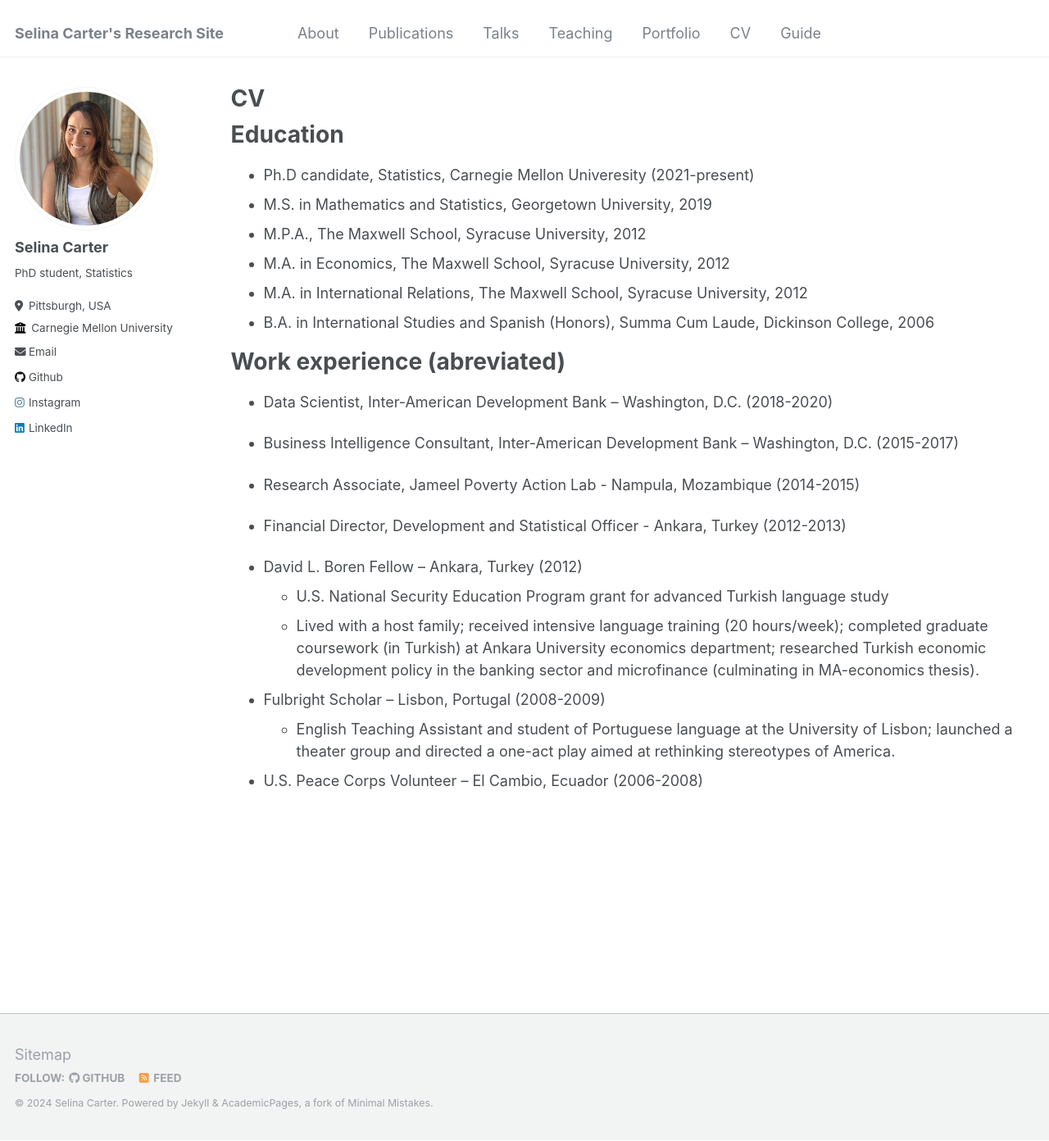
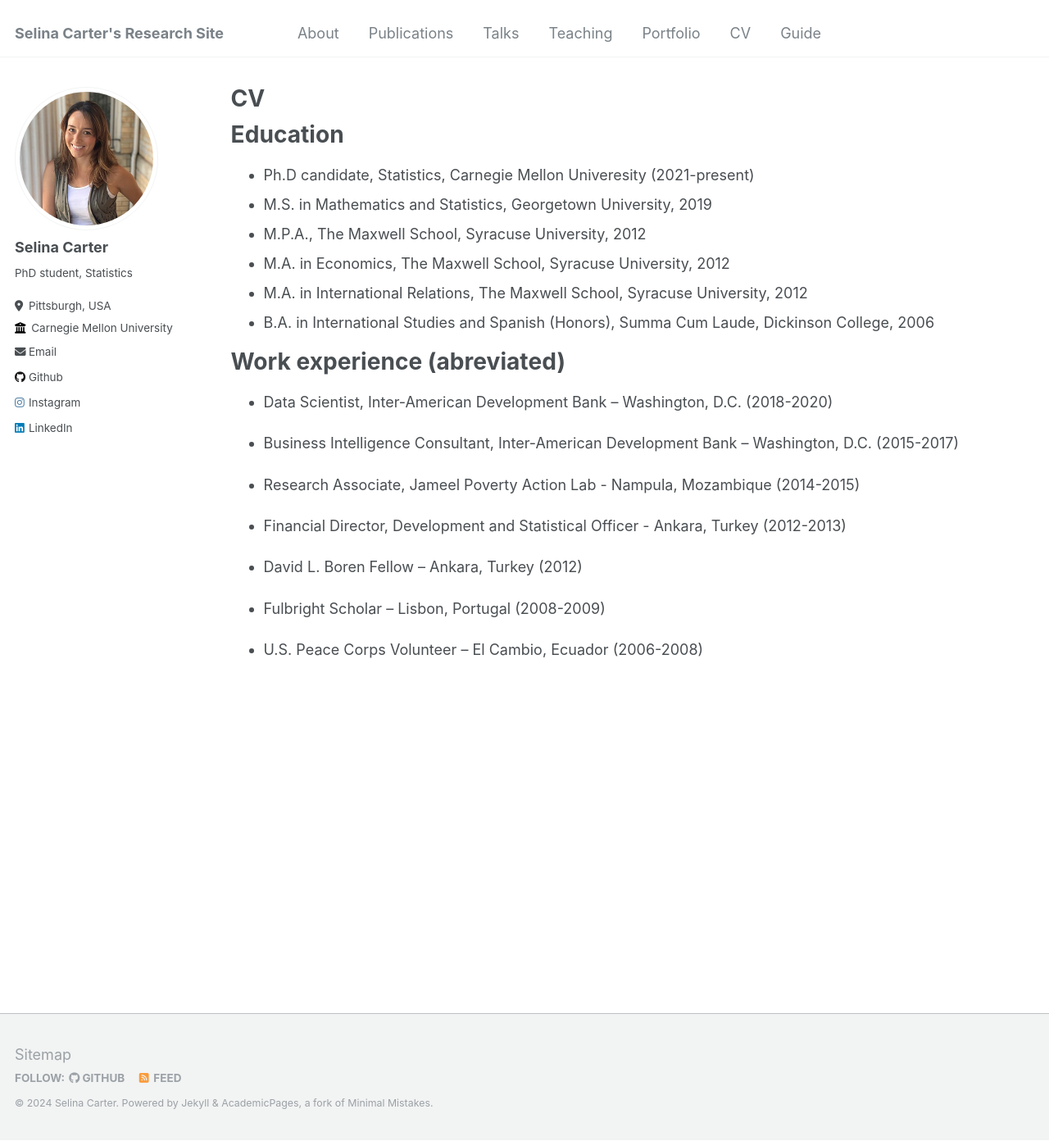
Before and after one commit to selinacarter/selinacarter.github.io, a Jekyll site: the page built from _pages/cv.md, in a window 1280 px wide and 1392 px high. Shown: the whole window at 82% size. Built offline with Jekyll 4.4.1, drawn with Linux system fonts in a browser that asks for light colours.

Commit message:
Update cv.md

```diff
--- a/_pages/cv.md
+++ b/_pages/cv.md
@@ -30,10 +30,7 @@
 * Financial Director, Development and Statistical Officer - Ankara, Turkey		(2012-2013)
 
 * David L. Boren Fellow – Ankara, Turkey (2012)
-  * U.S. National Security Education Program grant for advanced Turkish language study
-  * Lived with a host family; received intensive language training (20 hours/week); completed graduate coursework (in Turkish) at Ankara University economics department; researched Turkish economic development policy in the banking sector and microfinance (culminating in MA-economics thesis).
 
 * Fulbright Scholar – Lisbon, Portugal	 (2008-2009)
-  * English Teaching Assistant and student of Portuguese language at the University of Lisbon; launched a theater group and directed a one-act play aimed at rethinking stereotypes of America.
 
 * U.S. Peace Corps Volunteer – El Cambio, Ecuador	(2006-2008)
```
